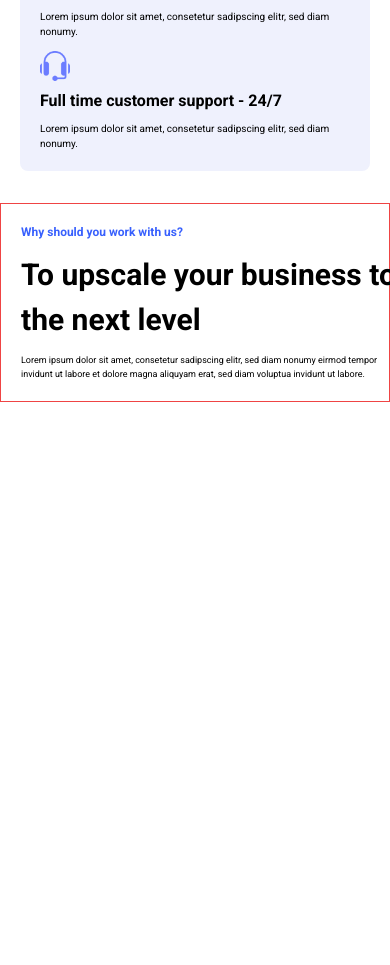
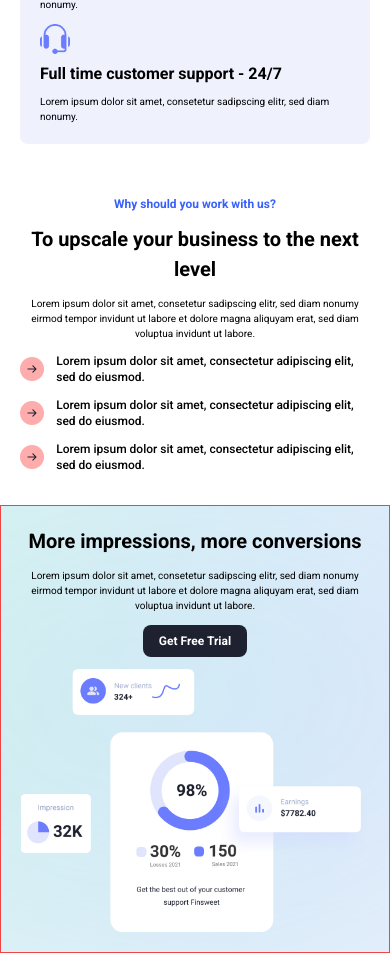
Before and after one commit to Abideen-program/finsweet, a React (Vite) app: page / in a window 390 px wide. Shown: the part 882-1847 px from the top of the page. Before the commit the page ends 1296 px from the top, so only its background shows below. Built offline with nearby package versions, Linux system fonts and the light colour scheme.

Commit message:
created the impression component

```diff
--- /dev/null
+++ b/src/components/Button/Button.tsx
@@ -0,0 +1,17 @@
+type buttonProps = {
+  children: string;
+  className: string;
+};
+
+const Button = (props: buttonProps) => {
+  const { children, className } = props;
+  return (
+    <button
+      className={`font-semibold py-2 px-4 cursor-pointer rounded-lg text-xs ${className}`}
+    >
+      {children}
+    </button>
+  );
+};
+
+export default Button;
--- a/src/components/Features/Features.tsx
+++ b/src/components/Features/Features.tsx
@@ -5,10 +5,10 @@ import Headset from "../../../public/images/headset.png";
 
 const Features = () => {
   return (
-    <div className="p-5 md:p-10 my-3 flex flex-col">
+    <div className="p-5 md:p-10 md:my-3 flex flex-col">
       <div className="flex flex-col items-center justify-center md:w-[370px] mx-auto text-center">
         <p className="text-xs text-[#3860FD]">High-quality</p>
-        <h3 className="my-3 text-[25px] md:text-[30px] font-bold">
+        <h3 className="my-3 text-[20px] md:text-[30px] font-bold">
           We have the Best Solution for your Business
         </h3>
       </div>
--- a/src/components/Hero/Hero.tsx
+++ b/src/components/Hero/Hero.tsx
@@ -1,3 +1,5 @@
+import Button from "../Button/Button";
+
 const Hero = () => {
   return (
     <div className="flex flex-col py-10">
@@ -24,9 +26,10 @@ const Hero = () => {
               placeholder="Enter Your Email"
               className="w-full p-3 outline-none border-none text-xs"
             />
-            <button className="absolute bottom-1 right-1 text-xs text-white font-semibold py-2 px-4 cursor-pointer rounded-lg bg-[#1D2130]">
-              Get Free Trial
-            </button>
+            {/* <button className="absolute bottom-1 right-1 text-xs text-white font-semibold py-2 px-4 cursor-pointer rounded-lg bg-[#1D2130]">
+            </button> */}
+
+            <Button className='absolute bottom-1 right-1 text-white bg-[#1D2130]'>Get Free Trial</Button>
           </div>
         </div>
 
--- a/src/components/Home/Home.tsx
+++ b/src/components/Home/Home.tsx
@@ -1,5 +1,6 @@
 import Features from "../Features/Features";
 import Hero from "../Hero/Hero";
+import Impression from "../Impression/Impression";
 import Whyus from "../WhyUs/Whyus";
 
 const Home = () => {
@@ -8,6 +9,7 @@ const Home = () => {
       <Hero />
       <Features />
       <Whyus />
+      <Impression />
     </>
   );
 };
--- /dev/null
+++ b/src/components/Impression/Impression.tsx
@@ -0,0 +1,35 @@
+import Button from "../Button/Button";
+
+const Impression = () => {
+  return (
+    <div className="p-5 md:p-10 border border-red-500 my-3 flex flex-col items-center justify-between relative overflow-y-hidden">
+      <img
+        src="./images/impressionbg.png"
+        alt="background"
+        className="absolute top-0 right-0 bottom-0 object-cover -z-10 h-full w-full"
+      />
+      <div className="mx-auto flex flex-col md:flex-row items-center lg:w-[800px] justify-between gap-3">
+        <div className="flex flex-col gap-3 md:w-1/2 lg:w-[48%]">
+          <h4 className="text-[20px] lg:text-[30px] font-bold text-center md:text-start">
+            More impressions, more conversions
+          </h4>
+          <p className="text-[10px] md:text-[9px] text-center md:text-start">
+            Lorem ipsum dolor sit amet, consetetur sadipscing elitr, sed diam
+            nonumy eirmod tempor invidunt ut labore et dolore magna aliquyam
+            erat, sed diam voluptua invidunt ut labore.
+          </p>
+
+          <Button className="text-white bg-[#1D2130] self-center md:self-start">
+            Get Free Trial
+          </Button>
+        </div>
+
+        <div className="md:p-3 gap-3 md:w-1/2 lg:w-[48%]">
+          <img src="./images/impression.png" alt="" />
+        </div>
+      </div>
+    </div>
+  );
+};
+
+export default Impression;
--- a/src/components/Navbar/Navbar.tsx
+++ b/src/components/Navbar/Navbar.tsx
@@ -2,6 +2,7 @@ import { Link, Outlet } from "react-router-dom";
 import { FaBars, FaTimes } from "react-icons/fa";
 import { useState } from "react";
 import { clx } from "../utils/clx";
+import Button from "../Button/Button";
 
 const listClasses = clx(
   "text-white lg:text-black lg:text-xs font-semibold py-2 px-4 cursor-pointer lg:hover:text-[#662E91]"
@@ -30,10 +31,10 @@ const Navbar = () => {
             <li className={listClasses}>About Us</li>
             <li className={listClasses}>Blog</li>
             <li className={listClasses}>Contact</li>
-            <li
-              className={`text-white lg:text-xs font-semibold py-2 px-4 cursor-pointer rounded-lg bg-[#1D2130] lg:text-white`}
-            >
-              Free Trial
+            <li>
+              <Button className="text-white bg-[#1D2130]">
+                Free Trial
+              </Button>
             </li>
           </ul>
         </div>
--- a/src/components/WhyUs/Whyus.tsx
+++ b/src/components/WhyUs/Whyus.tsx
@@ -2,23 +2,23 @@ import Arrow from "../../../public/images/arrow.png";
 
 const Whyus = () => {
   return (
-    <div className="p-5 md:p-10 border border-red-500 my-3 flex flex-col items-center justify-between">
-      <div className="mx-auto flex items-center w-[800px] justify-between">
-        <div className="flex flex-col gap-3 w-[48%]">
-          <p className="text-[#3860FD] text-xs font-semibold">
+    <div className="p-5 md:p-10 my-3 flex flex-col items-center justify-between">
+      <div className="mx-auto flex flex-col md:flex-row items-center lg:w-[800px] justify-between gap-3">
+        <div className="flex flex-col gap-3 md:w-1/2 lg:w-[48%]">
+          <p className="text-[#3860FD] text-xs font-semibold text-center md:text-start">
             Why should you work with us?
           </p>
-          <h4 className="text-[30px] font-bold">
+          <h4 className="text-[20px] lg:text-[30px] font-bold text-center md:text-start">
             To upscale your business to the next level
           </h4>
-          <p className="text-[9px]">
+          <p className="text-[10px] md:text-[9px] text-center md:text-start">
             Lorem ipsum dolor sit amet, consetetur sadipscing elitr, sed diam
             nonumy eirmod tempor invidunt ut labore et dolore magna aliquyam
             erat, sed diam voluptua invidunt ut labore.
           </p>
         </div>
 
-        <div className="flex flex-col p-3 gap-3 w-[48%] items-start justify-start">
+        <div className="flex flex-col md:p-3 gap-3 md:w-1/2 lg:w-[48%] items-start justify-start">
           <div className="flex items-center justify-center gap-3">
             <div className="w-[30px]">
               <img src={Arrow} alt="icon" />
```
Also changed, not shown: public/images/impression.png (added), public/images/impressionbg.png (added).
